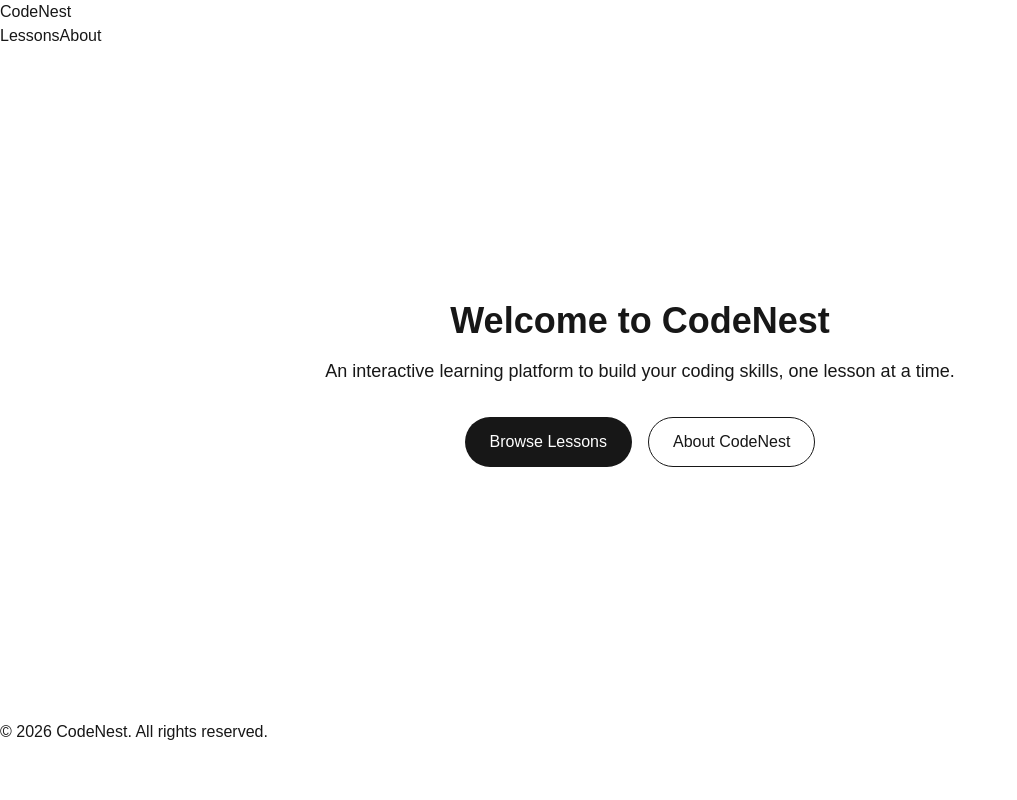
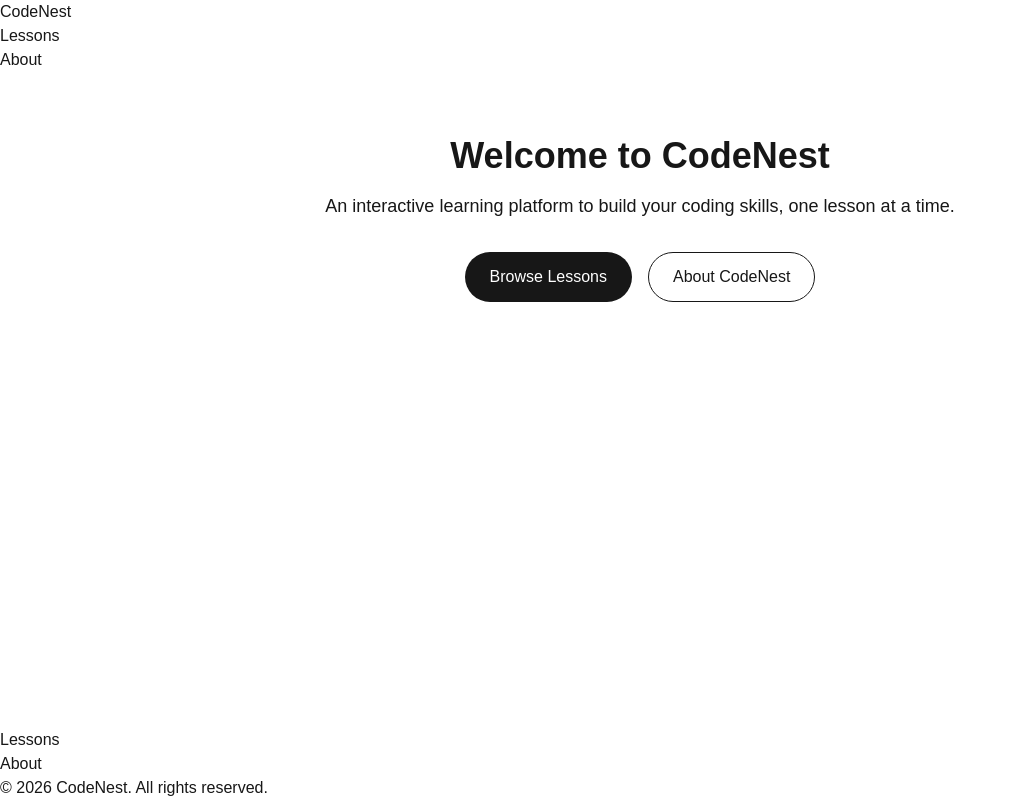
Before and after one commit to nazeer-ahmed-cs/codenest, a Next.js app: page / in a window 1280 px wide. Shown: the whole page, without its empty margins (0-1017 px from the left). Built offline with nearby package versions, Linux system fonts and the light colour scheme.

Commit message:
Add Container component, grid-flex layout shell, semantic nav/footer structure

```diff
--- a/src/app/layout.tsx
+++ b/src/app/layout.tsx
@@ -2,6 +2,7 @@ import type { Metadata } from "next";
 import localFont from "next/font/local";
 import Navbar from "@/components/Navbar";
 import Footer from "@/components/Footer";
+import Container from "@/components/Container";
 import "./globals.css";
 
 const geistSans = localFont({
@@ -30,9 +31,13 @@ export default function RootLayout({
       <body
         className={`${geistSans.variable} ${geistMono.variable} antialiased`}
       >
-        <div>
+        <div className="flex flex-col min-h-screen">
           <Navbar />
-          <main>{children}</main>
+          <div className="flex-1">
+            <Container>
+              <main>{children}</main>
+            </Container>
+          </div>
           <Footer />
         </div>
       </body>
--- a/src/app/page.tsx
+++ b/src/app/page.tsx
@@ -2,7 +2,7 @@ import Link from "next/link";
 
 export default function Home() {
   return (
-    <div className="flex flex-col items-center justify-center min-h-[calc(100vh-8rem)] p-8">
+    <div className="flex flex-col items-center justify-center py-16 px-8">
       <section className="text-center max-w-2xl">
         <h1 className="text-4xl font-bold mb-4">Welcome to CodeNest</h1>
         <p className="text-lg mb-8">
--- /dev/null
+++ b/src/components/Container.tsx
@@ -0,0 +1,9 @@
+import { ReactNode } from "react";
+
+type Props = {
+  children: ReactNode;
+};
+
+export default function Container({ children }: Props) {
+  return <div>{children}</div>;
+}
--- a/src/components/Footer.tsx
+++ b/src/components/Footer.tsx
@@ -1,7 +1,19 @@
+import Link from "next/link";
+
 export default function Footer() {
   return (
     <footer>
       <div>
+        <nav>
+          <ul>
+            <li>
+              <Link href="/lessons">Lessons</Link>
+            </li>
+            <li>
+              <Link href="/about">About</Link>
+            </li>
+          </ul>
+        </nav>
         <p>&copy; {new Date().getFullYear()} CodeNest. All rights reserved.</p>
       </div>
     </footer>
--- a/src/components/Navbar.tsx
+++ b/src/components/Navbar.tsx
@@ -5,10 +5,14 @@ export default function Navbar() {
     <nav>
       <div>
         <Link href="/">CodeNest</Link>
-        <div>
-          <Link href="/lessons">Lessons</Link>
-          <Link href="/about">About</Link>
-        </div>
+        <ul>
+          <li>
+            <Link href="/lessons">Lessons</Link>
+          </li>
+          <li>
+            <Link href="/about">About</Link>
+          </li>
+        </ul>
       </div>
     </nav>
   );
```
